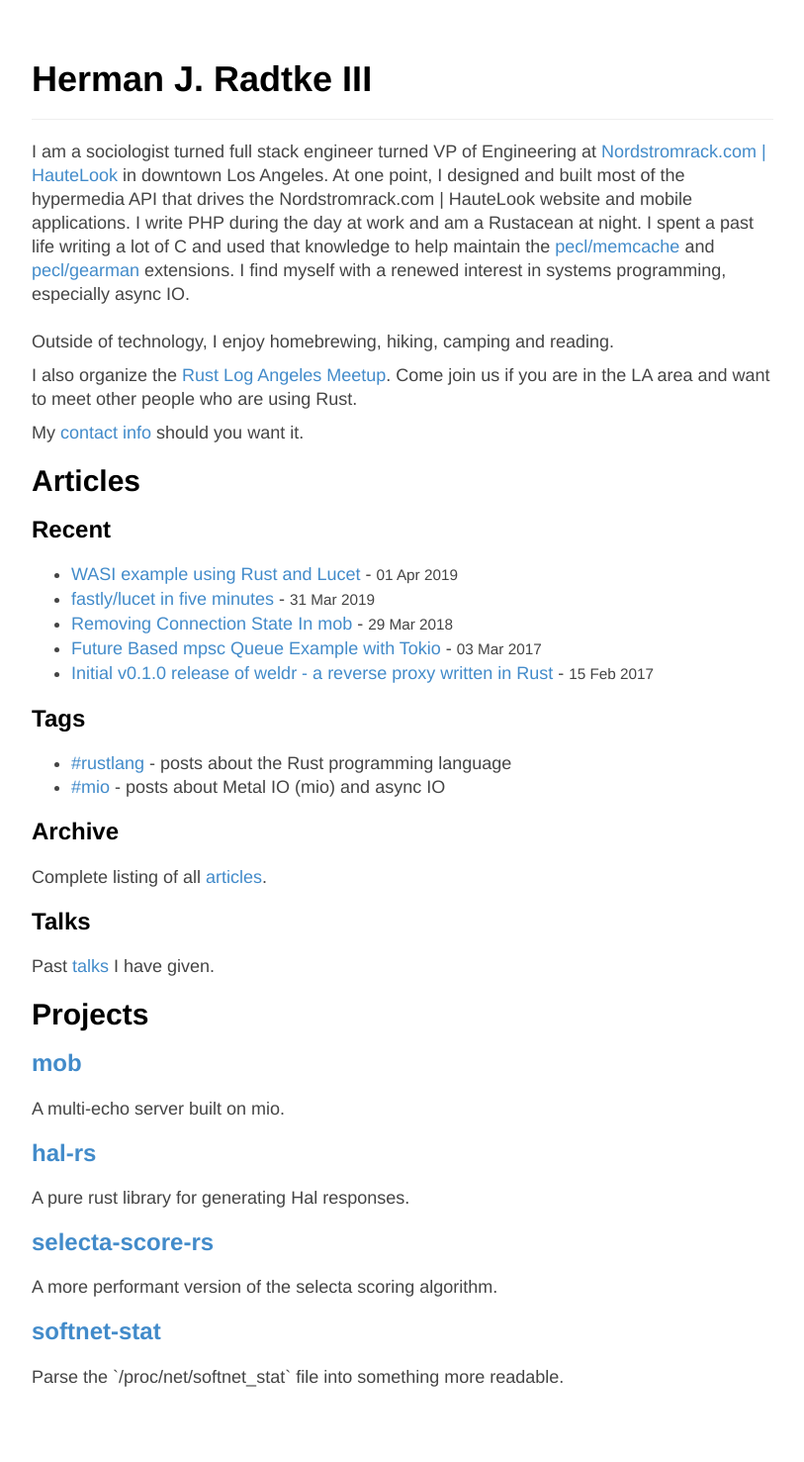
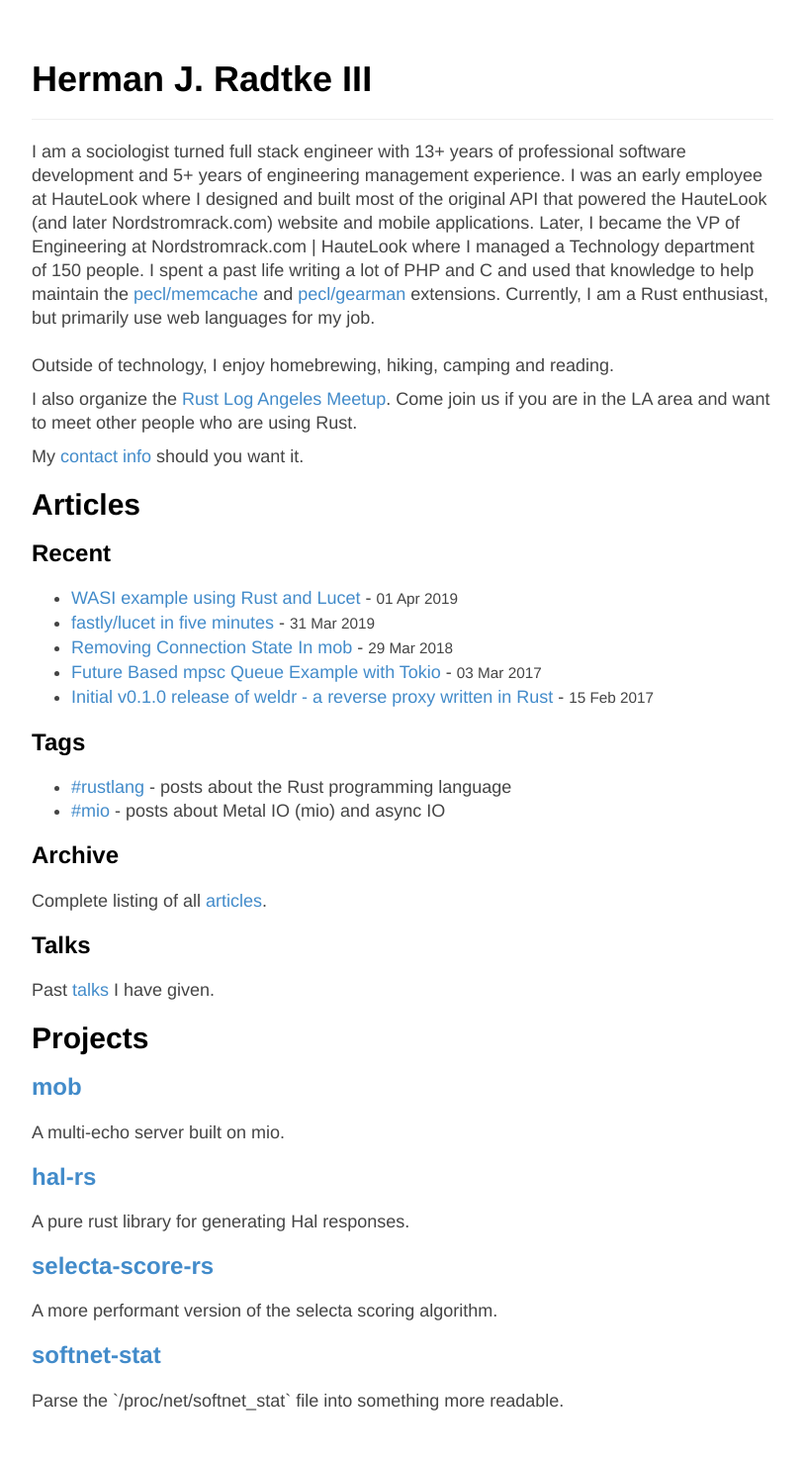
Before and after one commit to hjr3/hjr3.github.io, a Jekyll site: the page built from index.html, in a window 1280 px wide. Shown: the whole page at 99% size, without its empty margins (233-1046 px from the left). Built offline with Jekyll 4.4.1, drawn with Linux system fonts in a browser that asks for light colours; before the commit the page ends 1453 px from its top, so only the background shows below that.

Commit message:
Updated bio

```diff
--- a/index.html
+++ b/index.html
@@ -6,7 +6,7 @@ title: Herman J. Radtke III
 <h1>{{ site.author.name }}</h1>
 <hr/>
 <p>
-I am a sociologist turned full stack engineer turned VP of Engineering at <a href="https://www.nordstromrack.com/">Nordstromrack.com | HauteLook</a> in downtown Los Angeles. At one point, I designed and built most of the hypermedia API that drives the Nordstromrack.com | HauteLook website and mobile applications. I write PHP during the day at work and am a Rustacean at night. I spent a past life writing a lot of C and used that knowledge to help maintain the <a href="https://pecl.php.net/package/memcache">pecl/memcache</a> and <a href="https://pecl.php.net/package/gearman">pecl/gearman</a> extensions. I find myself with a renewed interest in systems programming, especially async IO.<br/>
+I am a sociologist turned full stack engineer with 13+ years of professional software development and 5+ years of engineering management experience. I was an early employee at HauteLook where I designed and built most of the original API that powered the HauteLook (and later Nordstromrack.com) website and mobile applications. Later, I became the VP of Engineering at Nordstromrack.com | HauteLook where I managed a Technology department of 150 people. I spent a past life writing a lot of PHP and C and used that knowledge to help maintain the <a href="https://pecl.php.net/package/memcache">pecl/memcache</a> and <a href="https://pecl.php.net/package/gearman">pecl/gearman</a> extensions. Currently, I am a Rust enthusiast, but primarily use web languages for my job.<br>
 <br/>
 Outside of technology, I enjoy homebrewing, hiking, camping and reading.
 </p>
```
